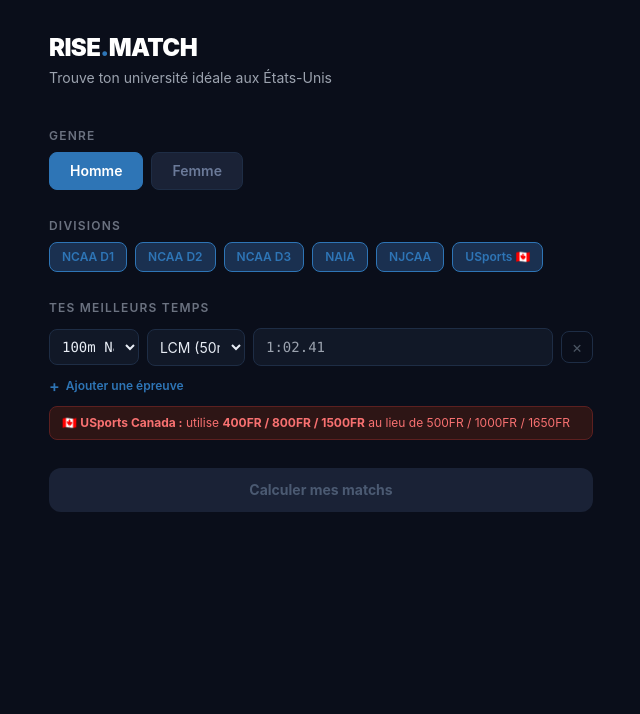
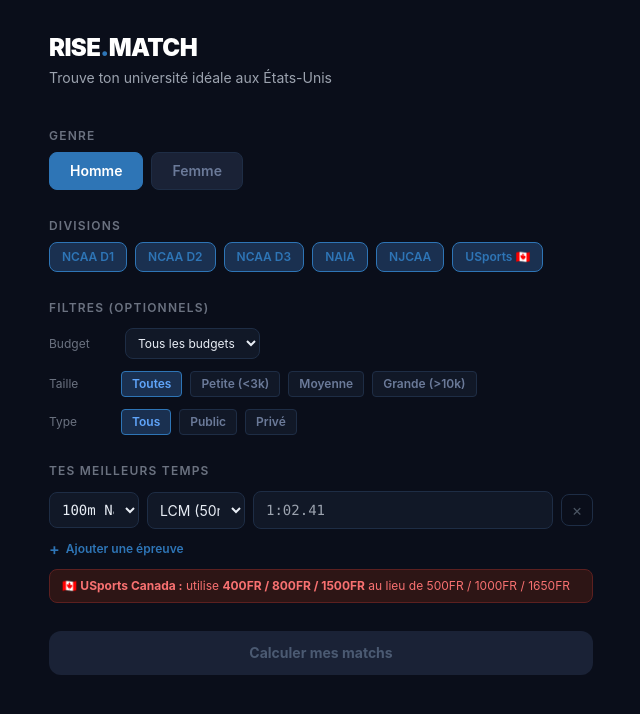
Before and after one commit to MatteoGioCrs/rise-match, a Next.js app in the folder frontend/: page / in a window 1280 px wide. Shown: the top 714 px of the page, without its empty margins (319-959 px from the left). Built offline with nearby package versions, Linux system fonts and the light colour scheme.

Commit message:
feat: filters budget/size/type + fix logos + fix country badges

```diff
--- a/frontend/app/page.tsx
+++ b/frontend/app/page.tsx
@@ -35,28 +35,47 @@
 ]
 
 const DIVISIONS_UI = [
-  { label: "NCAA D1",     api: "division_1"  },
-  { label: "NCAA D2",     api: "division_2"  },
-  { label: "NCAA D3",     api: "division_3"  },
-  { label: "NAIA",        api: "division_4"  },
-  { label: "NJCAA",       api: "division_5"  },
-  { label: "USports 🇨🇦", api: "division_10" },
+  { label: "NCAA D1",  api: "division_1"  },
+  { label: "NCAA D2",  api: "division_2"  },
+  { label: "NCAA D3",  api: "division_3"  },
+  { label: "NAIA",     api: "division_4"  },
+  { label: "NJCAA",    api: "division_5"  },
+  { label: "USports",  api: "division_10" },
+]
+
+const BUDGET_OPTIONS = [
+  { label: "Tous les budgets", value: null },
+  { label: "< $20,000",        value: 20000 },
+  { label: "< $35,000",        value: 35000 },
+  { label: "< $50,000",        value: 50000 },
+  { label: "< $65,000",        value: 65000 },
 ]
 
 function divisionBadge(api: string): { label: string; bg: string; color: string } {
   switch (api) {
-    case "division_1":  return { label: "NCAA D1",     bg: "#1a2f50", color: "#60a5fa" }
-    case "division_2":  return { label: "NCAA D2",     bg: "#1a2f50", color: "#60a5fa" }
-    case "division_3":  return { label: "NCAA D3",     bg: "#1a2f50", color: "#60a5fa" }
-    case "division_4":  return { label: "NAIA",        bg: "#1a3020", color: "#4ade80" }
-    case "division_5":  return { label: "NJCAA",       bg: "#2d1e0f", color: "#fb923c" }
-    case "division_10": return { label: "🇨🇦 Canada", bg: "#2d1515", color: "#f87171" }
-    default:            return { label: api,            bg: "#1a2236", color: "#94a3b8" }
+    case "division_1":  return { label: "NCAA D1",  bg: "#1a2f50", color: "#60a5fa" }
+    case "division_2":  return { label: "NCAA D2",  bg: "#1a2f50", color: "#60a5fa" }
+    case "division_3":  return { label: "NCAA D3",  bg: "#1a2f50", color: "#60a5fa" }
+    case "division_4":  return { label: "NAIA",     bg: "#1a3020", color: "#4ade80" }
+    case "division_5":  return { label: "NJCAA",    bg: "#2d1e0f", color: "#fb923c" }
+    case "division_10": return { label: "USports",  bg: "#2d1515", color: "#f87171" }
+    default:            return { label: api,         bg: "#1a2236", color: "#94a3b8" }
   }
 }
 
-function countryFlag(country: string): string {
-  return country === "CA" ? "🇨🇦 " : "🇺🇸 "
+function CountryBadge({ country }: { country: string }) {
+  const isCA = country === "CA"
+  return (
+    <span
+      className="text-xs font-bold px-1.5 py-0.5 rounded shrink-0"
+      style={{
+        backgroundColor: isCA ? "#3b0a0a" : "#0a1a3b",
+        color: isCA ? "#fca5a5" : "#93c5fd",
+      }}
+    >
+      {isCA ? "CA" : "US"}
+    </span>
+  )
 }
 
 interface TimeEntry {
@@ -122,48 +141,50 @@
   return seconds.toFixed(2)
 }
 
-function divisionLabel(api: string): string {
-  return DIVISIONS_UI.find(d => d.api === api)?.label ?? api
-}
-
-function extractDomain(url: string | null): string | null {
-  if (!url) return null
-  try {
-    const u = url.startsWith("http") ? url : `https://${url}`
-    return new URL(u).hostname.replace(/^www\./, "")
-  } catch {
-    return null
-  }
+function getLogoUrl(website: string | null): string | null {
+  if (!website) return null
+  const domain = website.replace(/^https?:\/\//, "").replace(/^www\./, "").split("/")[0]
+  if (!domain) return null
+  return `https://www.google.com/s2/favicons?domain=${domain}&sz=64`
 }
 
 function UniversityLogo({ name, website }: { name: string; website: string | null }) {
-  const domain = extractDomain(website)
+  const logoUrl = getLogoUrl(website)
   const initials = name.split(/\s+/).filter(w => /^[A-Z]/.test(w)).slice(0, 2).map(w => w[0]).join("")
 
-  if (!domain) {
+  if (!logoUrl) {
     return (
-      <div className="w-8 h-8 rounded-lg flex items-center justify-center shrink-0 text-xs font-bold"
-        style={{ backgroundColor: "#1a2236", color: "#60a5fa" }}>
+      <div
+        className="w-8 h-8 rounded-lg flex items-center justify-center shrink-0 text-xs font-bold"
+        style={{ backgroundColor: "#1a2236", color: "#60a5fa" }}
+      >
         {initials}
       </div>
     )
   }
 
   return (
+    <div className="relative w-8 h-8 shrink-0">
       <img
-      src={`https://logo.clearbit.com/${domain}`}
+        src={logoUrl}
         alt={name}
         width={32}
         height={32}
-      className="w-8 h-8 rounded-lg object-contain shrink-0"
-      style={{ backgroundColor: "#fff" }}
+        className="w-8 h-8 rounded-lg object-contain"
+        style={{ backgroundColor: "#f8fafc" }}
         onError={(e) => {
-        const target = e.currentTarget
-        target.style.display = "none"
-        const fallback = target.nextElementSibling as HTMLElement | null
+          e.currentTarget.style.display = "none"
+          const fallback = e.currentTarget.nextElementSibling as HTMLElement | null
           if (fallback) fallback.style.display = "flex"
         }}
       />
+      <div
+        className="w-8 h-8 rounded-lg items-center justify-center shrink-0 text-xs font-bold absolute inset-0"
+        style={{ backgroundColor: "#1a2236", color: "#60a5fa", display: "none" }}
+      >
+        {initials}
+      </div>
+    </div>
   )
 }
 
@@ -179,6 +200,11 @@
   const [loading, setLoading] = useState(false)
   const [results, setResults] = useState<ApiResponse | null>(null)
   const [error, setError] = useState<string | null>(null)
+
+  // Filtres client-side
+  const [filterBudget, setFilterBudget] = useState<number | null>(null)
+  const [filterSize, setFilterSize] = useState<"small" | "medium" | "large" | null>(null)
+  const [filterType, setFilterType] = useState<"public" | "private" | null>(null)
 
   function toggleDivision(api: string) {
     setSelectedDivisions(prev =>
@@ -244,23 +270,36 @@
   }
 
   if (results) {
+    // Filtrage client-side
+    const filtered = results.matches.filter(match => {
+      const ac = match.academic
+      if (!ac) return true
+      if (filterBudget !== null && ac.tuition_out_state !== null && ac.tuition_out_state >= filterBudget) return false
+      if (filterSize === "small"  && (ac.enrollment_total === null || ac.enrollment_total >= 3000)) return false
+      if (filterSize === "medium" && (ac.enrollment_total === null || ac.enrollment_total < 3000 || ac.enrollment_total > 10000)) return false
+      if (filterSize === "large"  && (ac.enrollment_total === null || ac.enrollment_total <= 10000)) return false
+      if (filterType === "public"  && ac.school_type !== "public") return false
+      if (filterType === "private" && ac.school_type !== "private") return false
+      return true
+    })
+
     return (
       <div className="min-h-screen px-4 py-8 max-w-3xl mx-auto" style={{ backgroundColor: "#0A0E1A" }}>
         <button
           onClick={() => setResults(null)}
-          className="flex items-center gap-2 text-gray-400 hover:text-white mb-8 text-sm transition-colors"
+          className="flex items-center gap-2 text-gray-400 hover:text-white mb-6 text-sm transition-colors"
         >
           <span>&#8592;</span> Retour
         </button>
 
         <h1 className="text-2xl font-bold text-white mb-1">
-          {results.matches.length > 0
-            ? `Tes ${Math.min(results.matches.length, 20)} meilleurs matchs`
+          {filtered.length > 0
+            ? `${filtered.length} match${filtered.length > 1 ? "s" : ""} trouvé${filtered.length > 1 ? "s" : ""}`
             : "Aucun match trouvé"}
         </h1>
 
         {Object.keys(results.scy_times).length > 0 && (
-          <p className="text-gray-400 text-sm mb-8">
+          <p className="text-gray-400 text-sm mb-5">
             Temps convertis en SCY :{" "}
             {Object.entries(results.scy_times).map(([event, scy], i) => (
               <span key={event}>
@@ -271,17 +310,83 @@
           </p>
         )}
 
-        {results.matches.length === 0 && (
+        {/* Filtres résultats */}
+        <div className="mb-6 p-4 rounded-xl" style={{ backgroundColor: "#0d1525", border: "1px solid #1e2d45" }}>
+          <p className="text-xs font-semibold uppercase tracking-widest text-gray-500 mb-3">Filtrer les résultats</p>
+          <div className="flex flex-col gap-3">
+            {/* Budget */}
+            <div className="flex items-center gap-3 flex-wrap">
+              <span className="text-xs text-gray-500 w-16 shrink-0">Budget</span>
+              <select
+                value={filterBudget ?? ""}
+                onChange={e => setFilterBudget(e.target.value === "" ? null : Number(e.target.value))}
+                className="rounded-lg text-xs px-2 py-1.5 outline-none"
+                style={{ backgroundColor: "#111827", border: "1px solid #1e2d45", color: "#e8edf5" }}
+              >
+                {BUDGET_OPTIONS.map(opt => (
+                  <option key={opt.label} value={opt.value ?? ""}>{opt.label}</option>
+                ))}
+              </select>
+            </div>
+            {/* Taille */}
+            <div className="flex items-center gap-2 flex-wrap">
+              <span className="text-xs text-gray-500 w-16 shrink-0">Taille</span>
+              {([
+                { label: "Toutes",       value: null     },
+                { label: "Petite (<3k)", value: "small"  },
+                { label: "Moyenne",      value: "medium" },
+                { label: "Grande (>10k)",value: "large"  },
+              ] as const).map(opt => (
+                <button
+                  key={opt.label}
+                  onClick={() => setFilterSize(opt.value)}
+                  className="px-2.5 py-1 rounded text-xs font-semibold transition-all"
+                  style={{
+                    backgroundColor: filterSize === opt.value ? "#1a3050" : "#111827",
+                    color: filterSize === opt.value ? "#60a5fa" : "#6b7a99",
+                    border: `1px solid ${filterSize === opt.value ? "#2E75B6" : "#1e2d45"}`,
+                  }}
+                >
+                  {opt.label}
+                </button>
+              ))}
+            </div>
+            {/* Type */}
+            <div className="flex items-center gap-2 flex-wrap">
+              <span className="text-xs text-gray-500 w-16 shrink-0">Type</span>
+              {([
+                { label: "Tous",   value: null      },
+                { label: "Public", value: "public"  },
+                { label: "Privé",  value: "private" },
+              ] as const).map(opt => (
+                <button
+                  key={opt.label}
+                  onClick={() => setFilterType(opt.value)}
+                  className="px-2.5 py-1 rounded text-xs font-semibold transition-all"
+                  style={{
+                    backgroundColor: filterType === opt.value ? "#1a3050" : "#111827",
+                    color: filterType === opt.value ? "#60a5fa" : "#6b7a99",
+                    border: `1px solid ${filterType === opt.value ? "#2E75B6" : "#1e2d45"}`,
+                  }}
+                >
+                  {opt.label}
+                </button>
+              ))}
+            </div>
+          </div>
+        </div>
+
+        {filtered.length === 0 && (
           <div
             className="rounded-xl p-6 text-center text-gray-400"
             style={{ backgroundColor: "#111827", border: "1px solid #1e2d45" }}
           >
-            Aucune université ne correspond à ces critères. Essaie avec moins de divisions ou des temps plus lents.
+            Aucun résultat pour ces filtres. Essaie d&apos;élargir les critères.
           </div>
         )}
 
         <div className="flex flex-col gap-4">
-          {results.matches.map((match, idx) => (
+          {filtered.map((match, idx) => (
             <div
               key={match.team_id}
               className="rounded-xl p-5"
@@ -295,19 +400,12 @@
                   #{idx + 1}
                 </span>
                 <div className="flex-1 min-w-0">
-                  {/* Header: logo + name + score badge */}
+                  {/* Header: logo + country badge + name + score badge */}
                   <div className="flex items-start justify-between gap-2 flex-wrap">
                     <div className="flex items-center gap-2 min-w-0">
                       <UniversityLogo name={match.name} website={match.academic?.website ?? null} />
-                      <div
-                        className="w-8 h-8 rounded-lg items-center justify-center shrink-0 text-xs font-bold hidden"
-                        style={{ backgroundColor: "#1a2236", color: "#60a5fa" }}
-                      >
-                        {match.name.split(/\s+/).filter((w: string) => /^[A-Z]/.test(w)).slice(0, 2).map((w: string) => w[0]).join("")}
-                      </div>
-                      <h2 className="text-lg font-bold text-white leading-tight">
-                        {countryFlag(match.country)}{match.name}
-                      </h2>
+                      <CountryBadge country={match.country} />
+                      <h2 className="text-lg font-bold text-white leading-tight">{match.name}</h2>
                     </div>
                     <span
                       className="text-xs font-semibold px-2 py-0.5 rounded-full shrink-0"
@@ -317,7 +415,7 @@
                     </span>
                   </div>
 
-                  {/* Division badge + location + pell grant badge */}
+                  {/* Division badge + pell grant badge + location */}
                   <div className="flex items-center gap-2 mt-1 flex-wrap">
                     {(() => {
                       const b = divisionBadge(match.division)
@@ -327,13 +425,13 @@
                         </span>
                       )
                     })()}
-                    {match.academic?.pct_pell_grant !== null && match.academic?.pct_pell_grant !== undefined && match.academic.pct_pell_grant > 30 && (
+                    {match.academic?.pct_pell_grant != null && match.academic.pct_pell_grant > 30 && (
                       <span className="text-xs font-semibold px-1.5 py-0.5 rounded" style={{ backgroundColor: "#0d2d1a", color: "#4ade80" }}>
                         💰 Aides dispo
                       </span>
                     )}
                     <span className="text-gray-500 text-xs">
-                      {match.state ? `${match.state}` : ""}{match.city ? ` · ${match.city}` : ""}
+                      {match.state}{match.city ? ` · ${match.city}` : ""}
                     </span>
                   </div>
 
@@ -490,10 +588,76 @@
                   border: `1px solid ${checked ? "#2E75B6" : "#1e2d45"}`,
                 }}
               >
-                {div.label}
+                {div.label}{div.api === "division_10" ? " 🇨🇦" : ""}
               </button>
             )
           })}
+        </div>
+      </div>
+
+      {/* Filtres optionnels */}
+      <div className="mb-7">
+        <label className="block text-xs font-semibold uppercase tracking-widest text-gray-500 mb-3">Filtres (optionnels)</label>
+        <div className="flex flex-col gap-3">
+          {/* Budget */}
+          <div className="flex items-center gap-3 flex-wrap">
+            <span className="text-xs text-gray-500 w-16 shrink-0">Budget</span>
+            <select
+              value={filterBudget ?? ""}
+              onChange={e => setFilterBudget(e.target.value === "" ? null : Number(e.target.value))}
+              className="rounded-lg text-xs px-2 py-1.5 outline-none"
+              style={{ backgroundColor: "#111827", border: "1px solid #1e2d45", color: "#e8edf5" }}
+            >
+              {BUDGET_OPTIONS.map(opt => (
+                <option key={opt.label} value={opt.value ?? ""}>{opt.label}</option>
+              ))}
+            </select>
+          </div>
+          {/* Taille */}
+          <div className="flex items-center gap-2 flex-wrap">
+            <span className="text-xs text-gray-500 w-16 shrink-0">Taille</span>
+            {([
+              { label: "Toutes",        value: null     },
+              { label: "Petite (<3k)",  value: "small"  },
+              { label: "Moyenne",       value: "medium" },
+              { label: "Grande (>10k)", value: "large"  },
+            ] as const).map(opt => (
+              <button
+                key={opt.label}
+                onClick={() => setFilterSize(opt.value)}
+                className="px-2.5 py-1 rounded text-xs font-semibold transition-all"
+                style={{
+                  backgroundColor: filterSize === opt.value ? "#1a3050" : "#111827",
+                  color: filterSize === opt.value ? "#60a5fa" : "#6b7a99",
+                  border: `1px solid ${filterSize === opt.value ? "#2E75B6" : "#1e2d45"}`,
+                }}
+              >
+                {opt.label}
+              </button>
+            ))}
+          </div>
+          {/* Type */}
+          <div className="flex items-center gap-2 flex-wrap">
+            <span className="text-xs text-gray-500 w-16 shrink-0">Type</span>
+            {([
+              { label: "Tous",   value: null      },
+              { label: "Public", value: "public"  },
+              { label: "Privé",  value: "private" },
+            ] as const).map(opt => (
+              <button
+                key={opt.label}
+                onClick={() => setFilterType(opt.value)}
+                className="px-2.5 py-1 rounded text-xs font-semibold transition-all"
+                style={{
+                  backgroundColor: filterType === opt.value ? "#1a3050" : "#111827",
+                  color: filterType === opt.value ? "#60a5fa" : "#6b7a99",
+                  border: `1px solid ${filterType === opt.value ? "#2E75B6" : "#1e2d45"}`,
+                }}
+              >
+                {opt.label}
+              </button>
+            ))}
+          </div>
         </div>
       </div>
 
```
Lines whose indentation alone changed are shown as unchanged.
